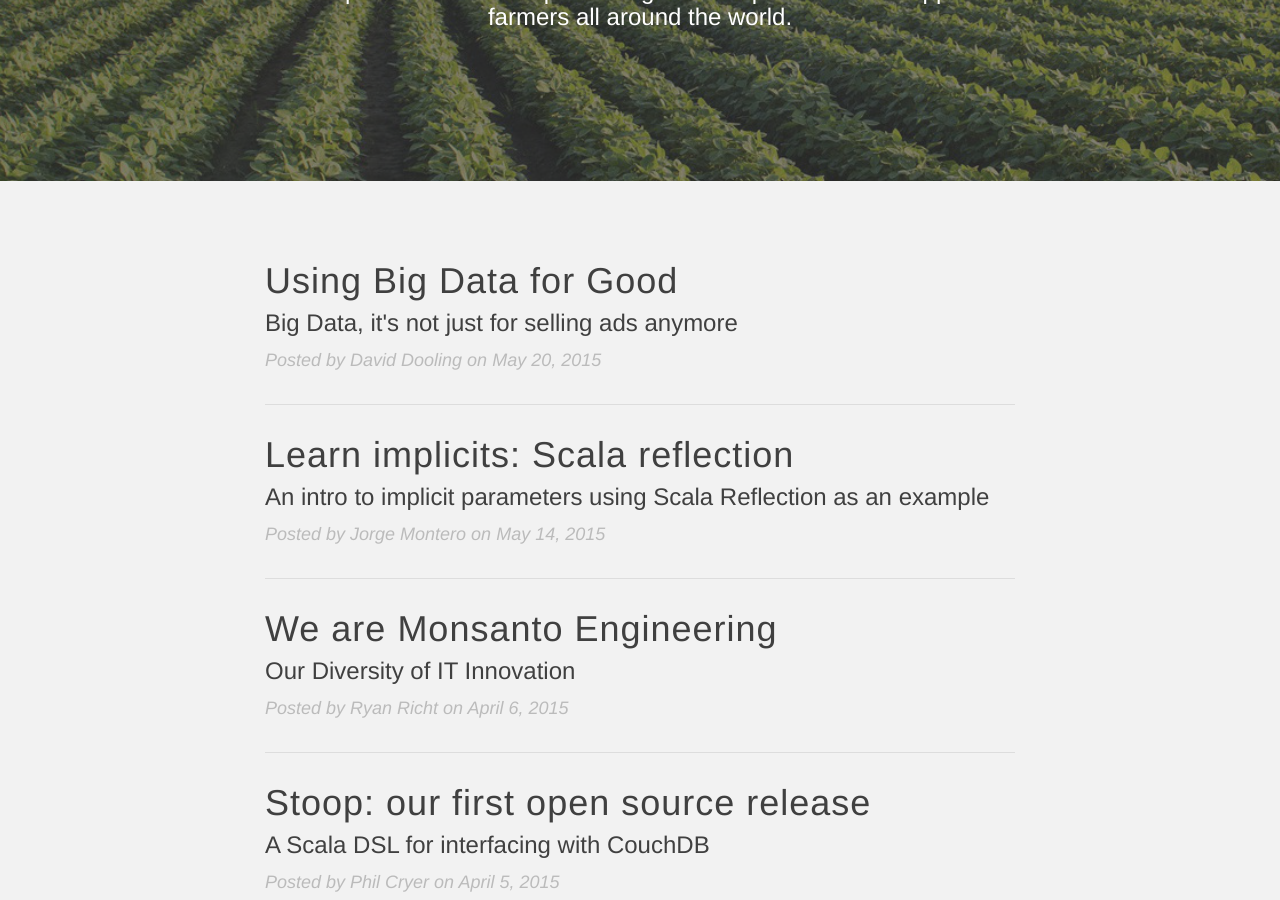
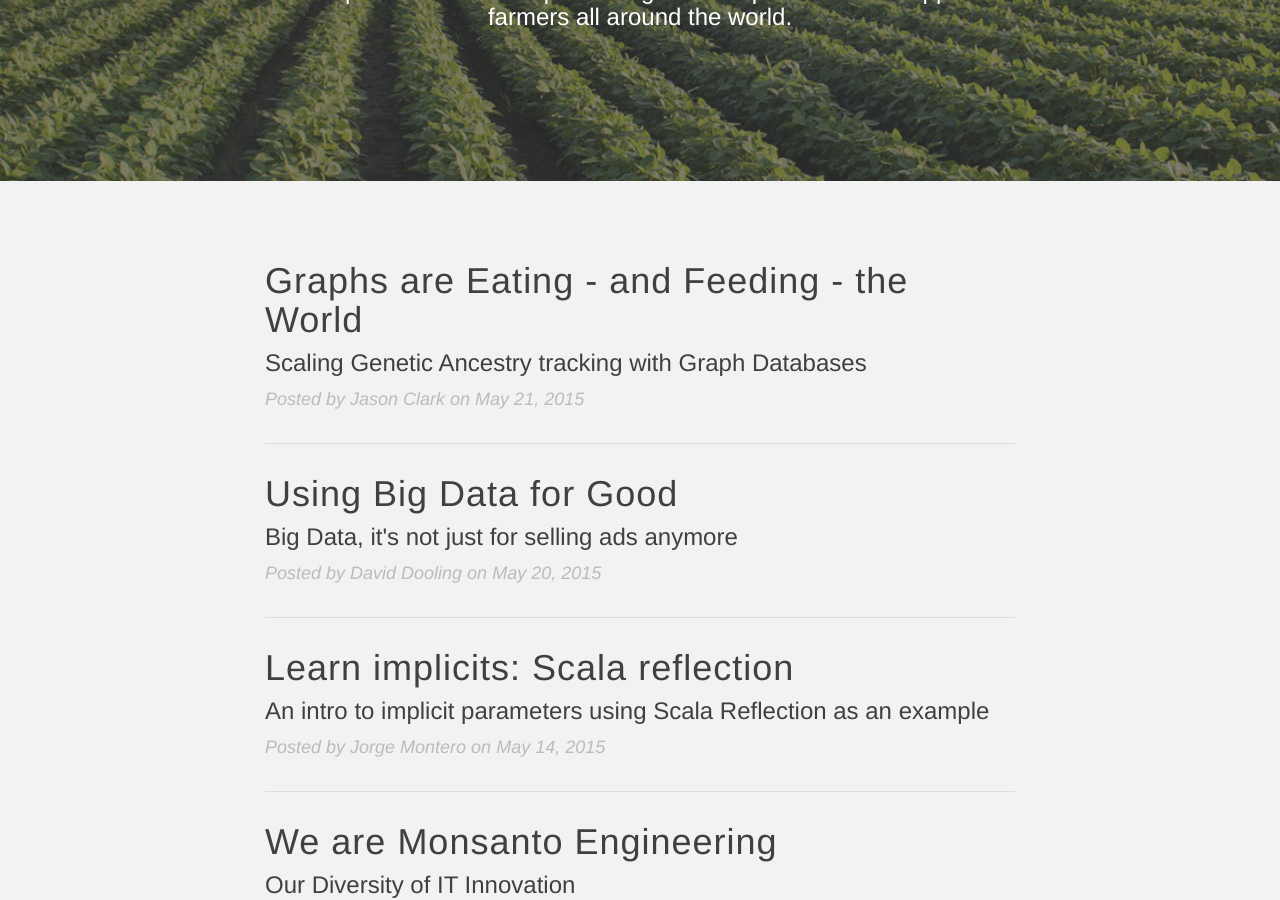
Before and after one commit to timwilliate/engineering-blog, a Jekyll site: the page built from index.html, in a window 1280 px wide and 900 px high, scrolled down 382 px. Built offline with Jekyll 4.4.1, drawn with Linux system fonts in a browser that asks for light colours; nearby versions of some CDN libraries; some web fonts are replaced; Markdown is read by kramdown in place of the engine named in the settings; the list of posts is cut into pages by our own code; some of the changed lines change nothing that is shown.

Commit message:
initial commit - the article is still a work in progress

````diff
--- a/_config.yml
+++ b/_config.yml
@@ -14,6 +14,8 @@ facebook_username: MonsantoCo
 # Build settings
 #markdown: kramdown
 markdown: redcarpet
+redcarpet:
+  extensions: ["tables"]
 fenced_code_blocks: true
 highlighter: pygments
 permalink: pretty
--- /dev/null
+++ b/_posts/2015-05-21-graphs-are-feeding-the-world.md
@@ -0,0 +1,47 @@
+---
+layout: post
+title: "Graphs are Eating - and Feeding - the World"
+subtitle: "Scaling Genetic Ancestry tracking with Graph Databases"
+header-img: "img/mon-chesterfield.jpg"
+author: "Jason Clark"
+tags: [big data, nosql, genomics]
+---
+
+Monsanto's Global Research and Development pipeline has long leveraged internally built software solutions to track seed material as it progresses through the research phase and into commercialization as a product in Monsanto's portfolio.  Prior to the age of NoSQL and polyglot persistence these systems heavily relied on storing a majority of the data in a RDBMS like Oracle.  For years, these systems did a tremendous job of supporting the R&D pipeline and allowing for easy(-ish) analysis of data for the agronomists and bench scientists that work daily to fulfill our company's vision of producing more with less, allowing our business counterparts to focus on the science as opposed to having to worry about every little bit of information and where it is "saved" at.
+
+As we continue to move into a world where agriculture relies heavily on [Big Data](http://engineering.monsanto.com/2015/05/20/using-big-data-for-good/) and the [Internet of Things](https://twitter.com/monsantoiot/status/497043884632211458), it's important for our systems to evolve and scale properly.  With the NoSQL technologies that are available today, "scaling" doesn't always mean throwing Map/Reduce or a large amount of compute resources at a problem.  In what began over a lunch conversation, a few engineers here set out to re-think the solution to managing one of our core datasets and wound up with a solution that scales thanks to applying the right storage solution and mathematical theory for a data set, rather than simply paying for more compute power.
+
+Building software to track our R&D pipeline means that you need to track millions of new plant populations each year that are created by conventional pollination procedures across all of our global plant breeding sites.  For isolated analysis of a given seed packet a RDBMS is a perfectly scalable solution.  As an example, let's say we want to track a new seed packet produced by harvesting a Corn plant.  We can start with a simple relational database table that tracks a seed and its two parents:
+
+| **Packet_Name** | **Parent_1** | **Parent_2** |
+| -------------------| ----------- | ------------ |
+|  Packet 3        |  Packet 1 | Packet 2 |
+
+What if we want to take a single seed packet and know the two seed packets that were crossed to produce it?  No problem…that's easy enough in SQL:
+
+```
+	SELECT parent_1, parent_2 FROM seed_packet WHERE packet_name = 'Packet 3';
+```
+
+We can run that query against our relational database and in the matter of milliseconds we'll have packet 1 and packet 2 returned as our parents.  Let's start to introduce some complexity into our use case.  One simple case that our system would need to handle is the case of self pollination, where the pollen from a plant is placed onto the silks of the same plant to produce something that is genetically inbred in an effort to conserve important genetic traits.  We could make our parent_2 column nullable, but we're already starting to pollute our model a bit.  However, the pollution of the model isn't the straw that breaks the relational database's back.  What if we wanted to get information about seed packet 3's grandparents, or even it's great-great-great grandparents?  Not only is our SQL query going to grow in complexity, but we are eventually going to suffer from the lack of [index-free adjacency](http://neo4j.com/blog/demining-the-join-bomb-with-graph-queries/) due to the way our Relational Database works.  Stack 25+ years of genetic ancestry data tracking on top of our simple example above and we'll have quite an issue with that recursive SQL query.  As a few of us sat around at lunch in the cafe a few years ago, we invoked our mathematics and computer science backgrounds and talked about how our Ancestry data closely resembles a graph structure.
+
+After lunch, we scurried to the whiteboard in an abandon conference room and scribbled out a few examples of what our ancestry graph could look like.  Though we were representing it in table form, drawing the example when discussing business use cases always resulted in something similar to the following:
+
+<div style="text-align:center"><img src ="/img/binary-cross.png" /></div>
+*Imagine this same pattern, with slight variations, repeated 2-3 times a year over the course of 25 years.*
+
+At the first R&D IT innovation day we spent some time proving out our idea.  We unloaded a fair amount of data from our relational database and loaded that into a [Neo4j Community](http://www.neo4j.com) instance running on a laptop.  Within 4 hours we had our first use case, which was considerably more complex than the example above, climbing a moderately complex lineage and returning results that took several minutes to retrieve from our relational database.
+
+After demonstrating our Innovation Day project at the demo day and going on a bit of a "road show" to talk about our solution, our leadership in IT helped us to dedicate our time during the workday to building our Genetic Ancestry graph out into a full fledged, production grade product that could be used across both IT and our business customers to allow for exceptional performance and open doors to new ancestral analysis.
+
+As we worked to build out the full product, we continued to identify increasingly more complex patterns in our data that represented important plant breeding features in a Genetic Ancestry.  There is a common technique in plant breeding called [backcross breeding](http://passel.unl.edu/pages/informationmodule.php?idinformationmodule=959009357&topicorder=3&maxto=9) that presents a slightly more complex pattern in a seed's ancestry.
+
+<div style="text-align:center"><img src ="/img/backcross-pattern.png" /></div>
+
+Using the graph database, we were able to leave the data in it's raw graph form shown above and still codify a graph algorithm that could identify the individual seeds in a given lineage that were part of a backcrossing operation.
+
+### Shameless Plug
+If you are interested in hearing more about how we leverage graph databases and graph theory to manage Genetic Ancestry at Monsanto, please come see us and check out our [talk](http://stampedecon.com/sessions/managing-genetic-ancestry-at-scale-with-neo4j-and-kafka/) at [StampedeCon](http://stampedecon.com/) conference in St. Louis, MO this coming July!
+
+### Want more?
+If you'd like to learn more on our focus on traditional plant breeding, head over to our [Discover](http://www.monsanto.com/improvingagriculture/pages/modern-breeding-techniques.aspx) site.
````
Also changed, not shown: img/backcross-pattern.png (added), img/binary-cross.png (added).
